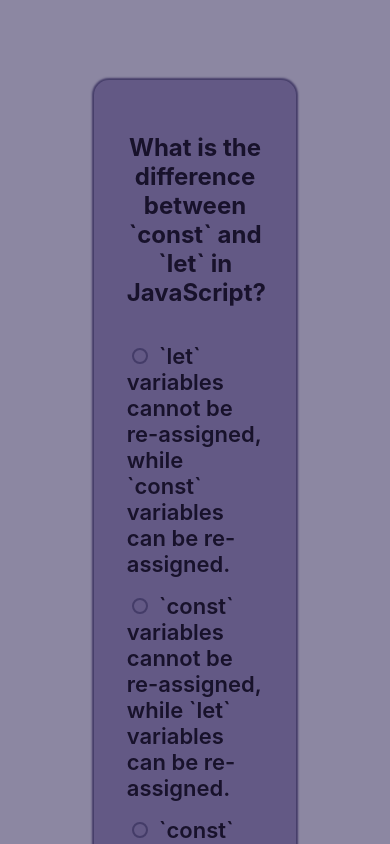
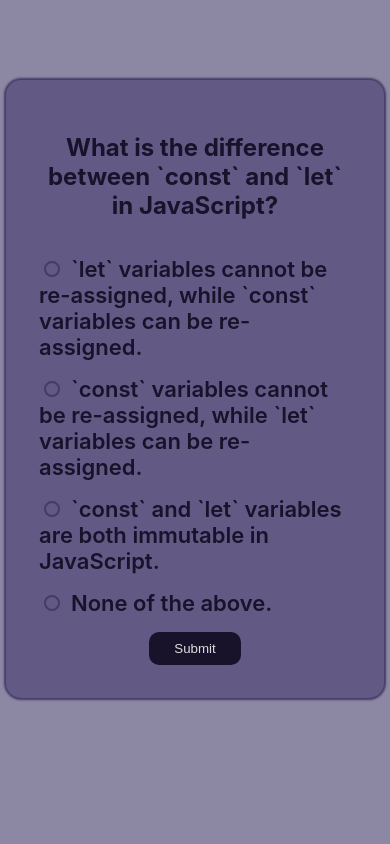
Before and after one commit to Ainyzas/Quiz-App, a React (Create React App) app: page / in a window 390 px wide. Shown: the top 844 px of the page. Built offline with nearby package versions, Linux system fonts and the light colour scheme.

Commit message:
a little responsive styling

```diff
--- a/src/components/QuestionCard/QuestionCard.styled.js
+++ b/src/components/QuestionCard/QuestionCard.styled.js
@@ -1,7 +1,7 @@
 import styled from 'styled-components';
 
 export const StyledQuestionCardDiv = styled.div`
-  width: 35%;
+  width: 50%;
   margin: 5rem auto;
   padding: 2rem;
   display: flex;
@@ -28,6 +28,10 @@ export const StyledQuestionCardDiv = styled.div`
     :hover {
       cursor: pointer;
     }
+  }
+
+  @media screen and (max-width: 800px) {
+    width: 80%;
   }
 `;
 
--- a/src/components/Result/Result.styled.js
+++ b/src/components/Result/Result.styled.js
@@ -1,7 +1,7 @@
 import styled from 'styled-components';
 
 export const StyledDiv = styled.div`
-  width: 10%;
+  width: 15%;
   margin: 5rem auto;
   padding: 1rem;
   display: flex;
@@ -29,4 +29,12 @@ export const StyledDiv = styled.div`
       cursor: pointer;
     }
   }
+
+  @media screen and (max-width: 1000px) {
+    width: 25%;
+  }
+
+  @media screen and (max-width: 600px) {
+    width: 40%;
+  }
 `;
```
